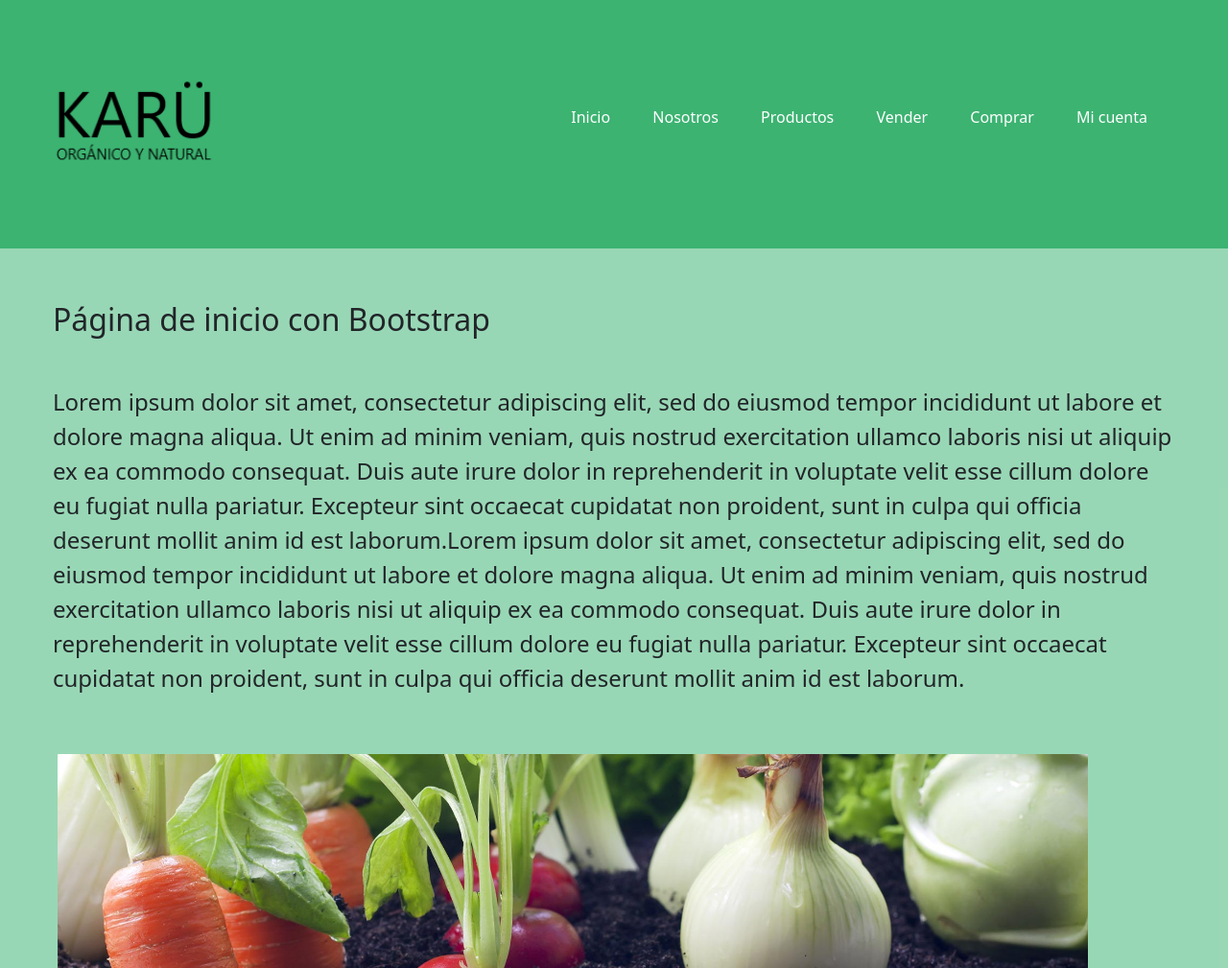
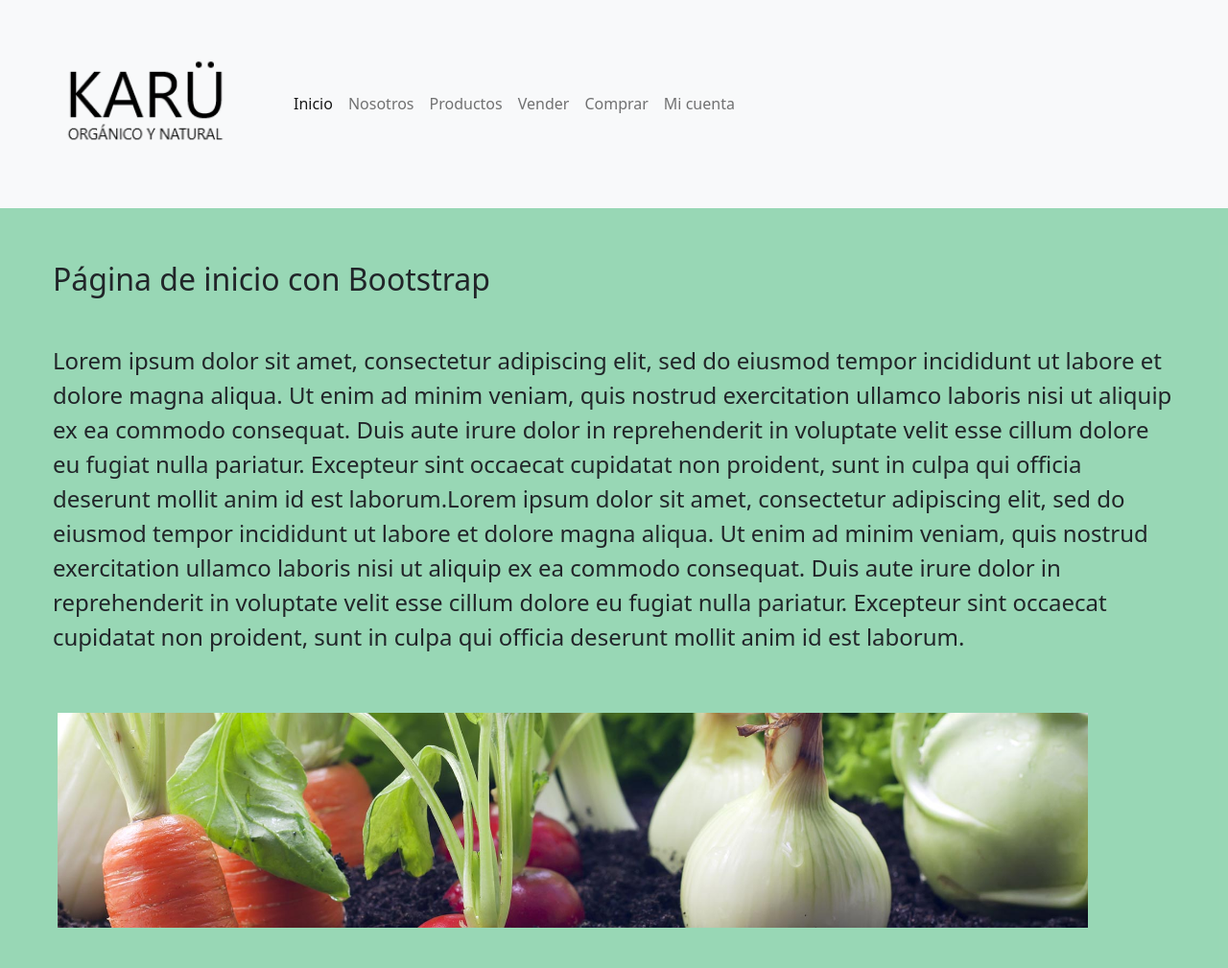
Before and after one commit to jpneveu/karu, a plain HTML site: page index.html in a window 1280 px wide. Shown: the top 1009 px of the page at 96% size. Drawn offline with nearby package versions, Linux system fonts and the light colour scheme.

Commit message:
Incorporé Nav con Bootstrap

```diff
--- a/index.html
+++ b/index.html
@@ -11,19 +11,26 @@
     <title>KARÜ</title>
 </head>
 <body>
-    <div class="contenedor">
-    <header class="header">
-        <!--Logo y navegación-->
-        <a href="index.html"><img src="multimedia/logo.png" alt="logo"></a>
-        <nav class="navegacion">
-            <ul>
-                <li><a href="index.html">Inicio</a></li>
-                <li><a href="paginas/nosotros.html">Nosotros</a></li>
-                <li><a href="paginas/productos.html">Productos</a></li>
-                <li><a href="paginas/vender.html">Vender</a></li>
-                <li><a href="paginas/comprar.html">Comprar</a></li>
-                <li><a href="paginas/mi-cuenta.html">Mi cuenta</a></li>
-            </ul>
+    <div>
+        <header>
+            <!--Logo y navegación con Bootstrap-->
+            <nav class="navbar navbar-expand-lg navbar-light bg-light">
+                <div class="container-fluid">
+                  <a class="navbar-brand" href="index.html"><img id="logo" src="multimedia/logo.png" alt="logo"></a>
+                  <button class="navbar-toggler" type="button" data-bs-toggle="collapse" data-bs-target="#navbarNavAltMarkup" aria-controls="navbarNavAltMarkup" aria-expanded="false" aria-label="Toggle navigation">
+                    <span class="navbar-toggler-icon"></span>
+                  </button>
+                  <div class="collapse navbar-collapse show" id="navbarNavAltMarkup">
+                    <div class="navbar-nav">
+                      <a class="nav-link active" aria-current="page" href="index.html">Inicio</a>
+                      <a class="nav-link" href="paginas/nosotros.html">Nosotros</a>
+                      <a class="nav-link" href="paginas/productos.html">Productos</a>
+                      <a class="nav-link" href="paginas/vender.html">Vender</a>
+                      <a class="nav-link" href="paginas/comprar.html">Comprar</a>
+                      <a class="nav-link" href="paginas/mi-cuenta.html">Mi cuenta</a>
+                    </div>
+                  </div>
+                </div>
               </nav>
             <!--Fin de Logo y navegación-->
         </header>
@@ -38,10 +45,14 @@
                     Duis aute irure dolor in reprehenderit in voluptate velit esse cillum dolore eu fugiat nulla
                     pariatur. Excepteur
                     sint occaecat cupidatat non proident, sunt in culpa qui officia deserunt mollit anim id est
-                laborum.Lorem ipsum dolor sit amet, consectetur adipiscing elit, sed do eiusmod tempor incididunt ut labore et dolore
-                magna aliqua. Ut enim ad minim veniam, quis nostrud exercitation ullamco laboris nisi ut aliquip ex ea commodo
-                consequat. Duis aute irure dolor in reprehenderit in voluptate velit esse cillum dolore eu fugiat nulla pariatur.
-                Excepteur sint occaecat cupidatat non proident, sunt in culpa qui officia deserunt mollit anim id est laborum.</p>
+                    laborum.Lorem ipsum dolor sit amet, consectetur adipiscing elit, sed do eiusmod tempor incididunt ut
+                    labore et dolore
+                    magna aliqua. Ut enim ad minim veniam, quis nostrud exercitation ullamco laboris nisi ut aliquip ex
+                    ea commodo
+                    consequat. Duis aute irure dolor in reprehenderit in voluptate velit esse cillum dolore eu fugiat
+                    nulla pariatur.
+                    Excepteur sint occaecat cupidatat non proident, sunt in culpa qui officia deserunt mollit anim id
+                    est laborum.</p>
                 <div><img src="multimedia/organicos.jpg" alt="organicos"></div>
             </section>
             <!--Fin de contenido principal-->
@@ -59,13 +70,8 @@
             <!--fin de Redes sociales y pié de página-->
         </footer>
     </div>
-    <!-- Optional JavaScript; choose one of the two! -->
-
-    <!-- Option 1: jQuery and Bootstrap Bundle (includes Popper) -->
-    <script src="https://code.jquery.com/jquery-3.5.1.slim.min.js"
-        integrity="sha384-DfXdz2htPH0lsSSs5nCTpuj/zy4C+OGpamoFVy38MVBnE+IbbVYUew+OrCXaRkfj"
-        crossorigin="anonymous"></script>
-    <!--  <script src="https://cdn.jsdelivr.net/npm/bootstrap@4.6.0/dist/js/bootstrap.bundle.min.js" integrity="sha384-Piv4xVNRyMGpqkS2by6br4gNJ7DXjqk09RmUpJ8jgGtD7zP9yug3goQfGII0yAns" crossorigin="anonymous"></script> -->
-    <script src="assets/js/bootstrap.bundle.min.js"></script>
+    <script src="https://cdn.jsdelivr.net/npm/bootstrap@5.1.3/dist/js/bootstrap.bundle.min.js"
+        integrity="sha384-ka7Sk0Gln4gmtz2MlQnikT1wXgYsOg+OMhuP+IlRH9sENBO0LRn5q+8nbTov4+1p" crossorigin="anonymous">
+        </script>
 </body>
 </html>
```
Lines whose indentation alone changed are shown as unchanged.
